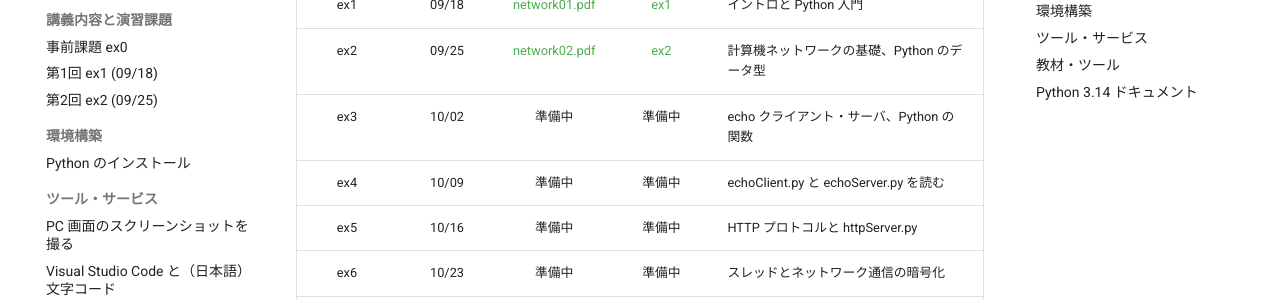
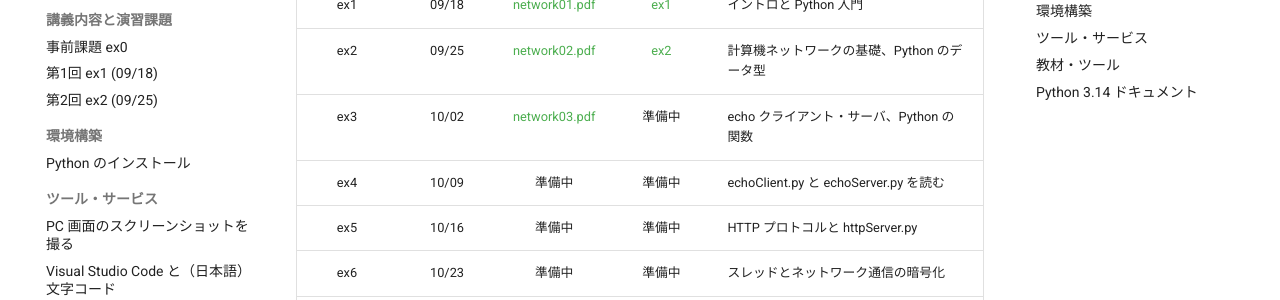
Before and after one commit to sanoakr/rumath-network, an MkDocs documentation site: the page built from docs/index.md, in a window 1280 px wide and 900 px high, scrolled down 573 px. Shown: the part 151-451 px from the top of the window. Built offline with MkDocs 1.6.1 and Material for MkDocs 9.7.7, drawn with Linux system fonts in a browser that asks for light colours; comment, search, counter and statistics services are not loaded.

Commit message:
docs: sync published content

```diff
--- a/docs/index.md
+++ b/docs/index.md
@@ -22,7 +22,7 @@ Python を使って、ソケット通信・HTTP・スレッドといったネッ
 | ex0 | — | — | [ex0](ex0.md) | （事前課題）Python プログラミング環境の準備 |
 | ex1 | 09/18 | [network01.pdf](slides/network01.pdf) | [ex1](ex1.md) | イントロと Python 入門 |
 | ex2 | 09/25 | [network02.pdf](slides/network02.pdf) | [ex2](ex2.md) | 計算機ネットワークの基礎、Python のデータ型 |
-| ex3 | 10/02 | 準備中 | 準備中 | echo クライアント・サーバ、Python の関数 |
+| ex3 | 10/02 | [network03.pdf](slides/network03.pdf) | 準備中 | echo クライアント・サーバ、Python の関数 |
 | ex4 | 10/09 | 準備中 | 準備中 | echoClient.py と echoServer.py を読む |
 | ex5 | 10/16 | 準備中 | 準備中 | HTTP プロトコルと httpServer.py |
 | ex6 | 10/23 | 準備中 | 準備中 | スレッドとネットワーク通信の暗号化 |
```
Also changed, not shown: 1 other file.
